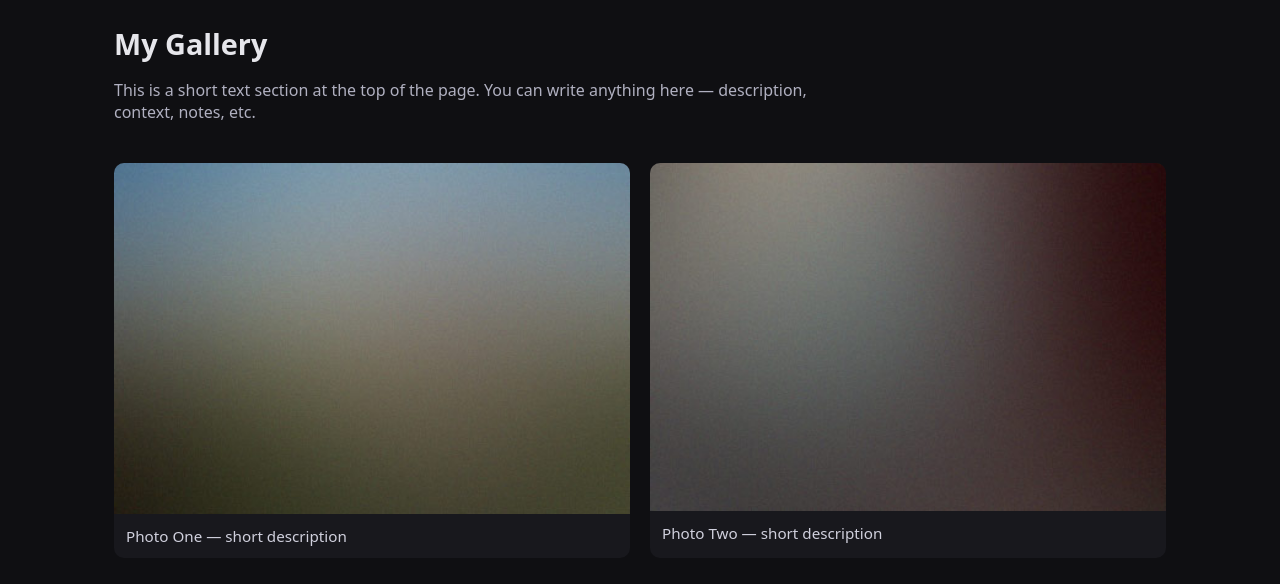
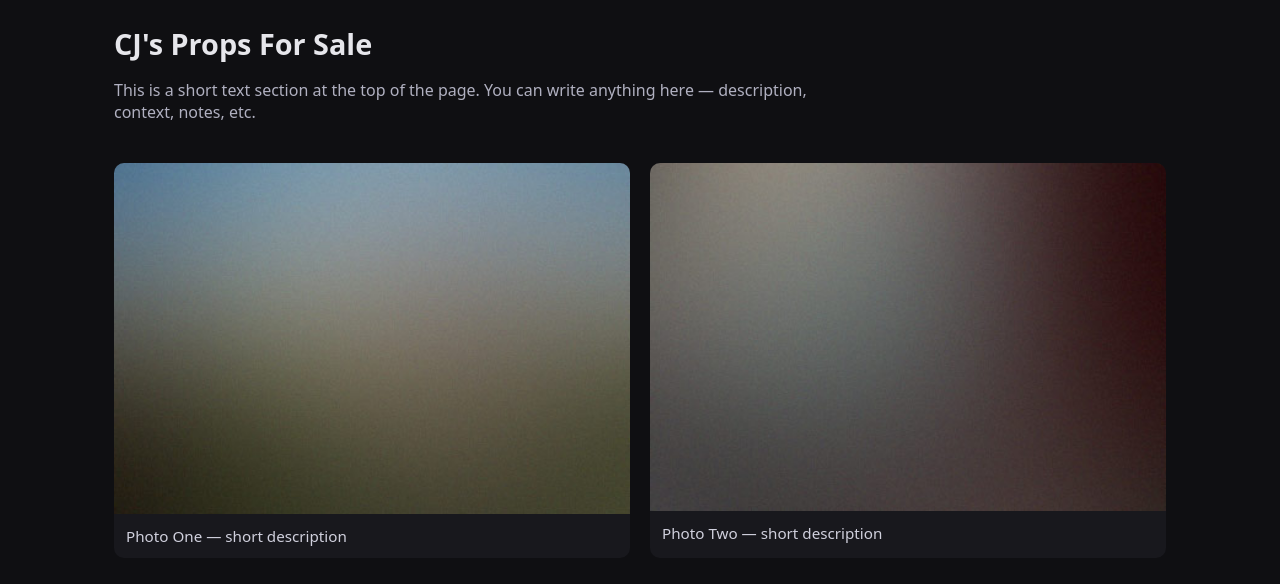
Before and after one commit to CJWebbler/CJWebbler.github.io, a plain HTML site: page index.html in a window 1280 px wide. Drawn offline with Linux system fonts and the light colour scheme.

Commit message:
Update index.html

```diff
--- a/index.html
+++ b/index.html
@@ -3,13 +3,13 @@
 <head>
   <meta charset="UTF-8">
   <meta name="viewport" content="width=device-width, initial-scale=1">
-  <title>Gallery</title>
+  <title>CJ's Props</title>
   <link rel="stylesheet" href="style.css">
 </head>
 <body>
 
 <header>
-  <h1>My Gallery</h1>
+  <h1>CJ's Props For Sale</h1>
   <p>
     This is a short text section at the top of the page.
     You can write anything here — description, context, notes, etc.
```
